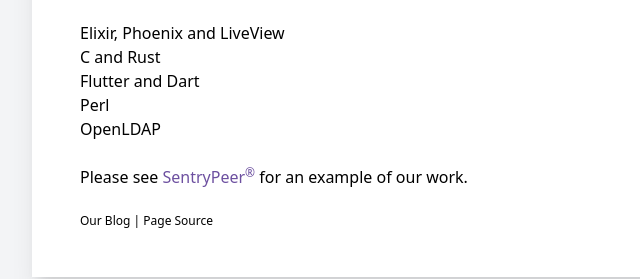
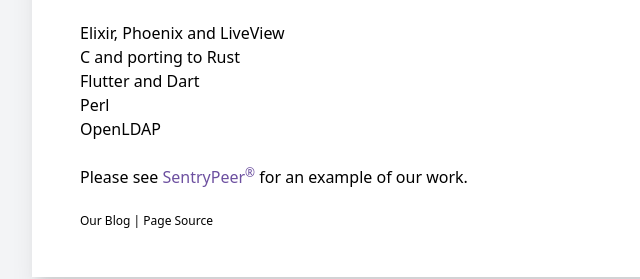
Before and after one commit to AntNetworks/antnetworks.github.io, a plain HTML site: page index.html in a window 1280 px wide. Shown: the part 443-722 px from the top of the page, 0-640 px from the left. Drawn offline with Linux system fonts and the light colour scheme; a web font is replaced by a local one.

Commit message:
Update Rust desc.

```diff
--- a/index.html
+++ b/index.html
@@ -68,7 +68,7 @@
                     <p class="mt-6 max-w-3xl text-base">Our specialities include:</p>
                     <ul class="mt-6 max-w-3xl text-base list-disc list-inside">
                         <li>Elixir, Phoenix and LiveView</li>
-                        <li>C and Rust</li>
+                        <li>C and porting to Rust</li>
                         <li>Flutter and Dart</li>
                         <li>Perl</li>
                         <li>OpenLDAP</li>
```
